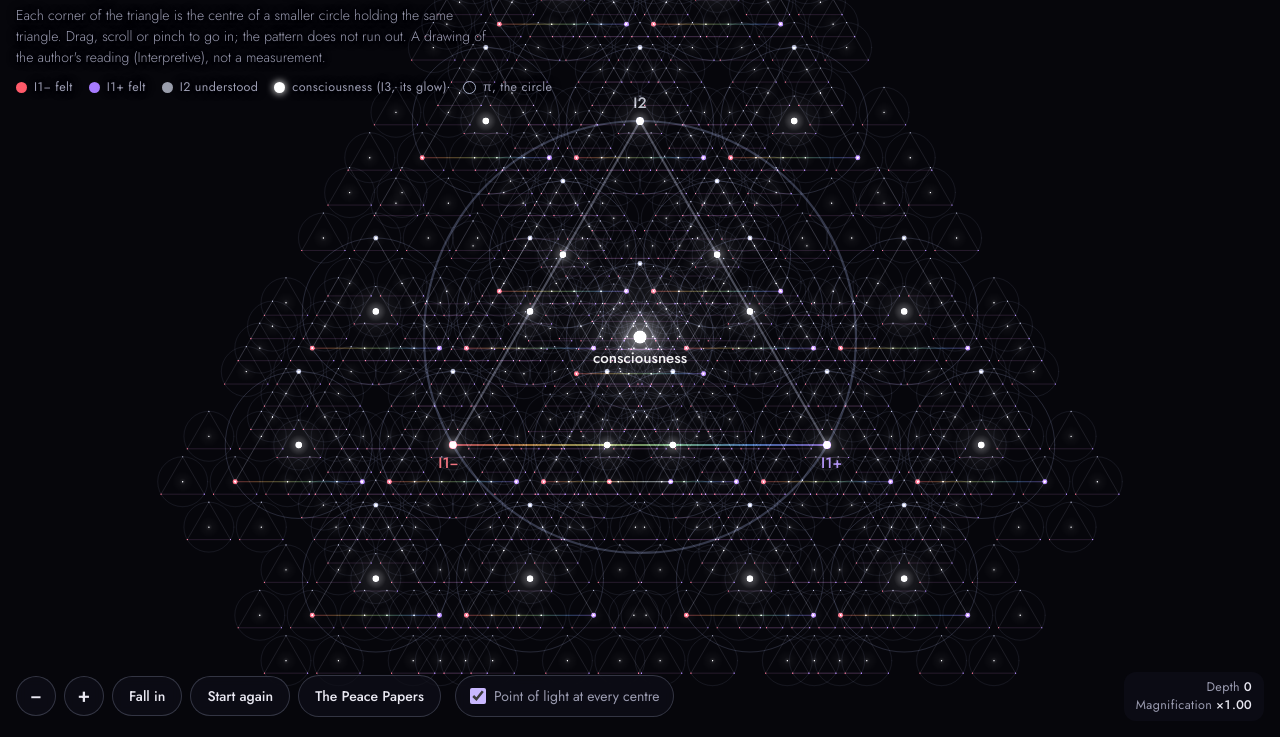
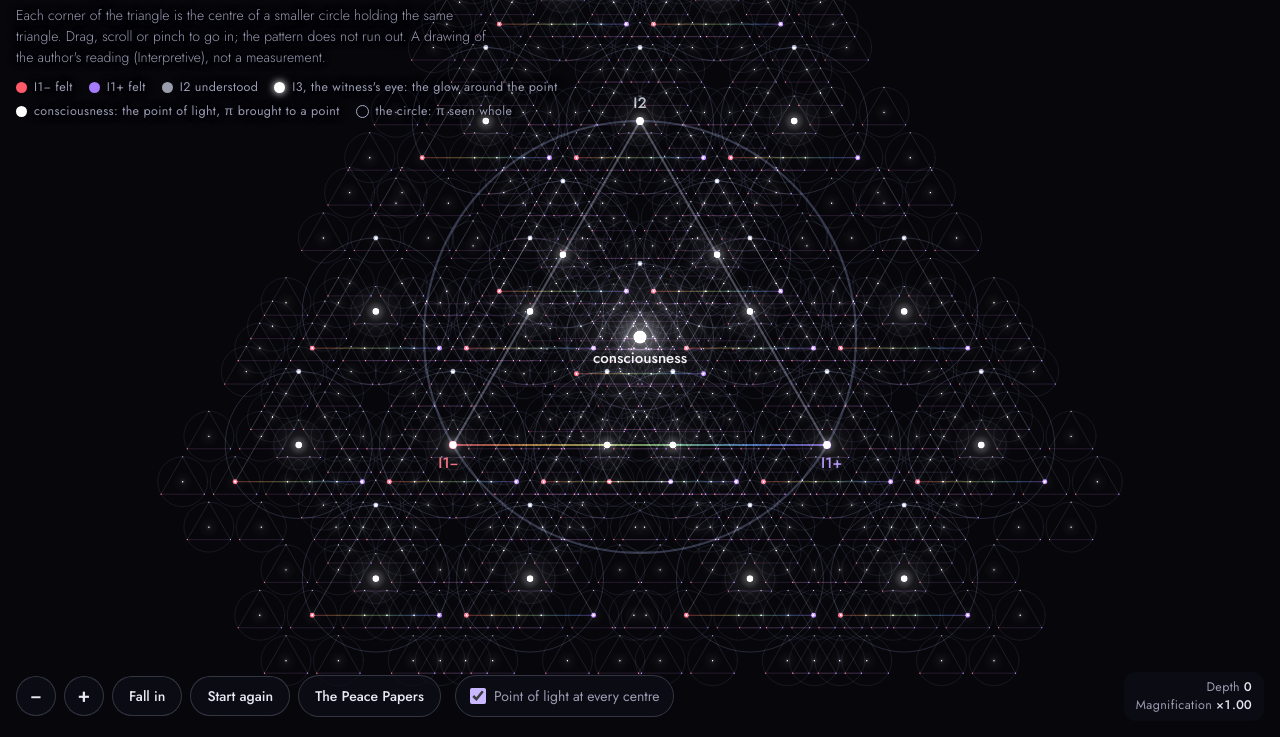
Before and after one commit to DevonSkywalker/The-Peace-Papers, a plain HTML site: page centre.html in a window 1280 px wide. Shown: the part 63-800 px from the top of the page. Drawn offline with nearby package versions, Linux system fonts and the light colour scheme.

Commit message:
Enter the centre: the key reads the point as consciousness, I3 as the eye around it, the circle as π seen whole
Co-Authored-By: Claude Fable 5.1 <noreply@anthropic.com>
Claude-Session: https://claude.ai/code/session_01P28EcMgMgxzGoCsmxLXbUm

```diff
--- a/centre.html
+++ b/centre.html
@@ -111,8 +111,9 @@ label.toggle input { accent-color: var(--accent); width: 16px; height: 16px; mar
     <li><span class="chip" style="background:#ff5a6a"></span>I1− felt</li>
     <li><span class="chip" style="background:#a77bff"></span>I1+ felt</li>
     <li><span class="chip i2"></span>I2 understood</li>
-    <li><span class="chip i3"></span>consciousness (I3, its glow)</li>
-    <li><span class="chip pi"></span>π, the circle</li>
+    <li><span class="chip i3"></span>I3, the witness's eye: the glow around the point</li>
+    <li><span class="chip" style="background:#ffffff"></span>consciousness: the point of light, π brought to a point</li>
+    <li><span class="chip pi"></span>the circle: π seen whole</li>
   </ul>
 </div>
 
```
